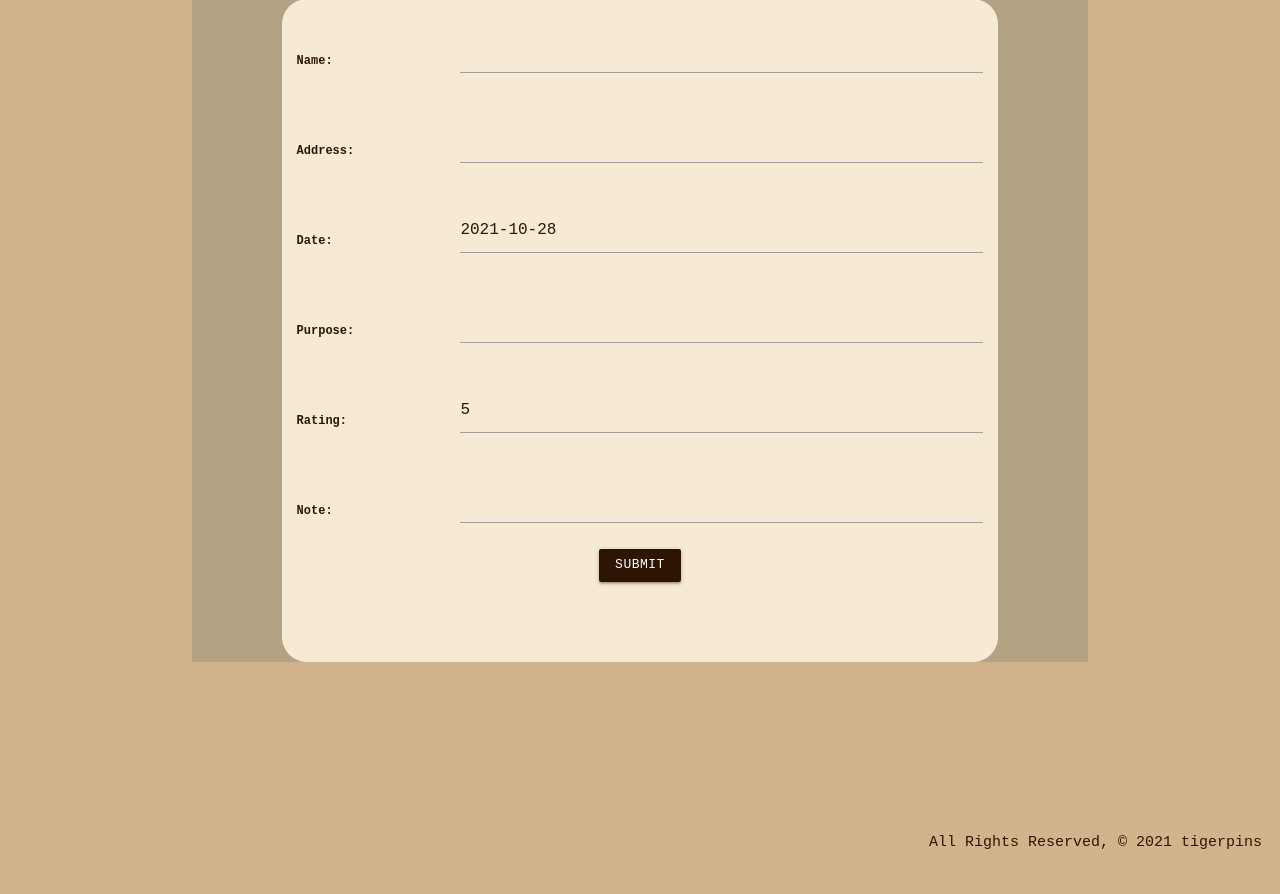
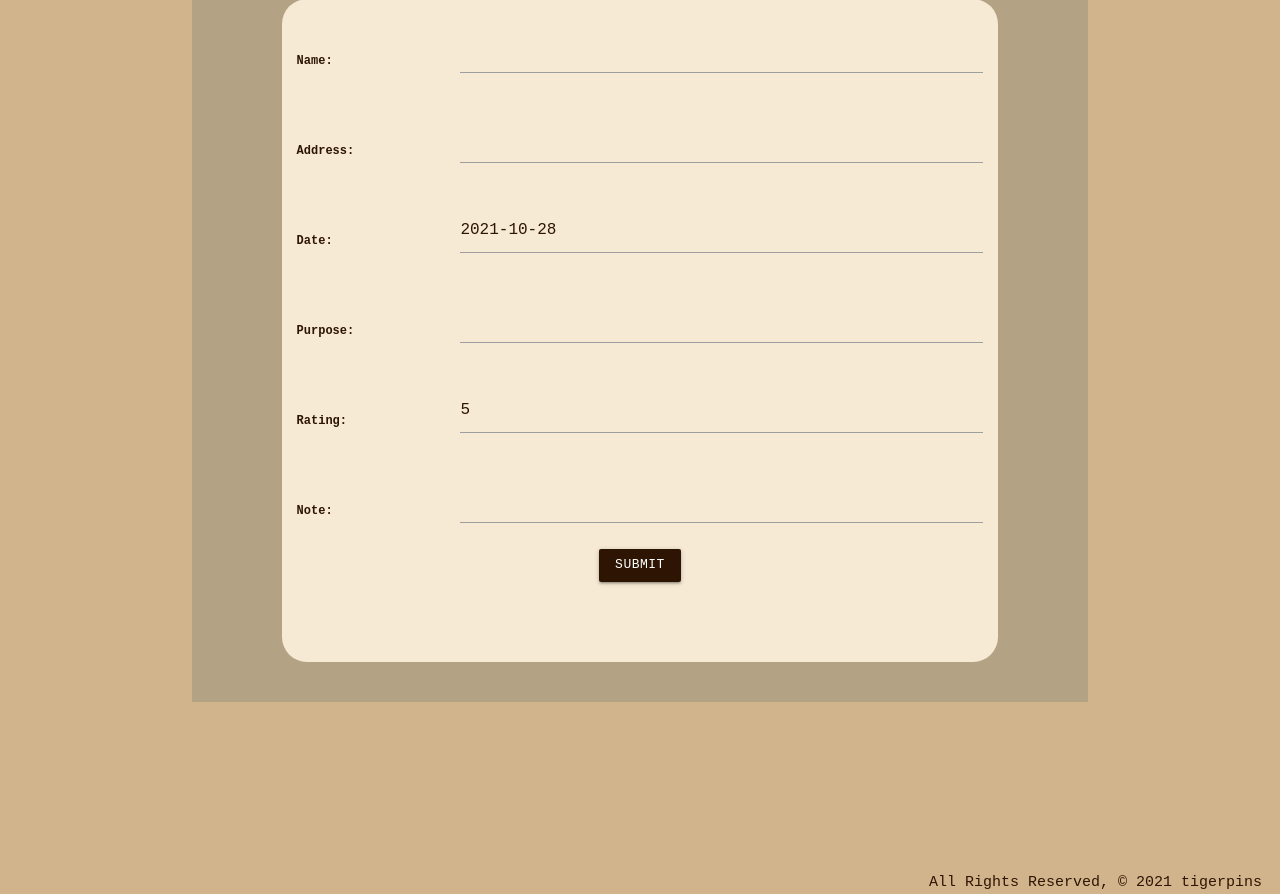
Before and after one commit to alexmcdermid/tigerpins, a Django app: page /pins/create/ in a window 1280 px wide. Shown: the part 318-1212 px from the top of the page. Before the commit the page ends 1167 px from the top, so only its background shows below. Run offline with Django 3.2, Linux system fonts and the light colour scheme; the visitor is signed in with stand-in values (Sample User, id 1).

Commit message:
spacing for create pinform edit

```diff
--- a/mainapp/static/css/style.css
+++ b/mainapp/static/css/style.css
@@ -180,36 +180,27 @@ img {
 
 
 /* Add Pin  */
-
 .container {
-  /* width: 1000px; */
-  /* background-color: red; */
-  /* text-align: center; */
   font-weight: bold;
-  /* margin: 50px auto; */
 }
 .form_wrapper {
-  /* width: 850px;
-  height: 1000px;   */
+  height: 100%;
   background-color: #b4a284;
   margin: 100px auto;
+  padding-bottom: 40px;
 }
 .form_container {
-  /* width: 700px;
-  height: 650px;  */
   width: 80%;
-  height: 80%;
+  height: 100%;
   background-color: #f6ead4;
   border-radius: 25px;
   padding: 10px;
   font-size: 50px;
   font-weight: bold;
- /* margin-top: 40px; */
   margin: auto;
 }
 
 .create_slogan{
-  /* height: 50px; */
  padding-top: 35px;
   margin-bottom: 70px;
 }
```
